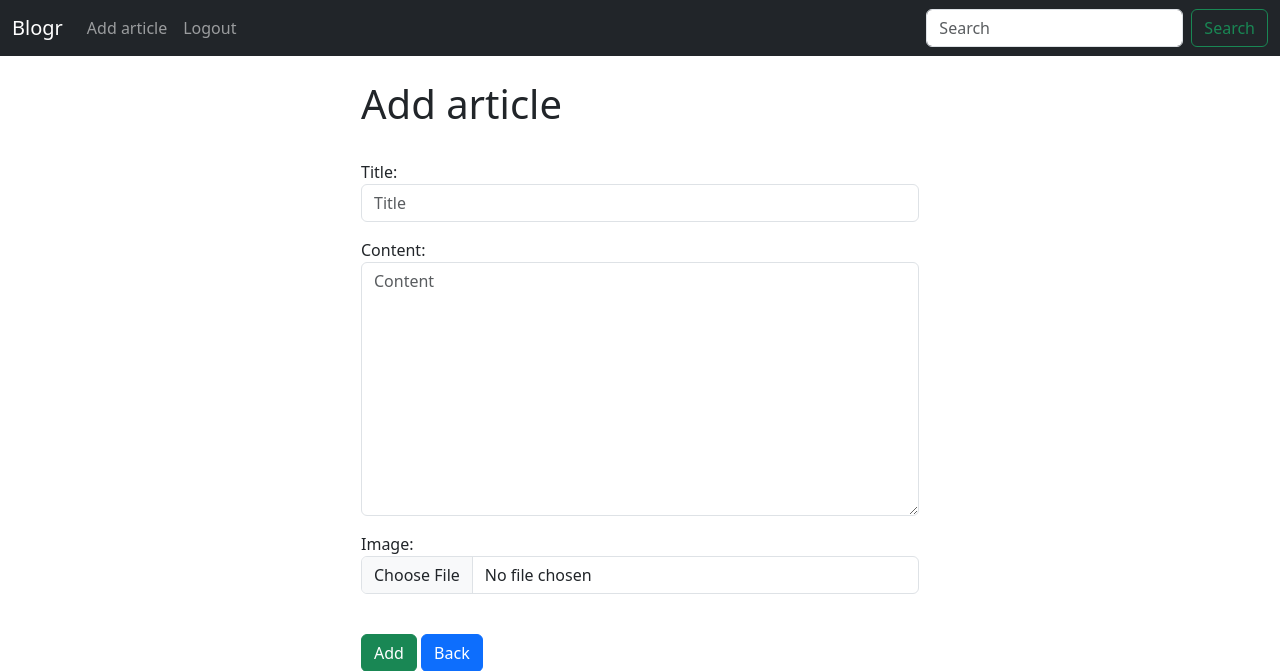
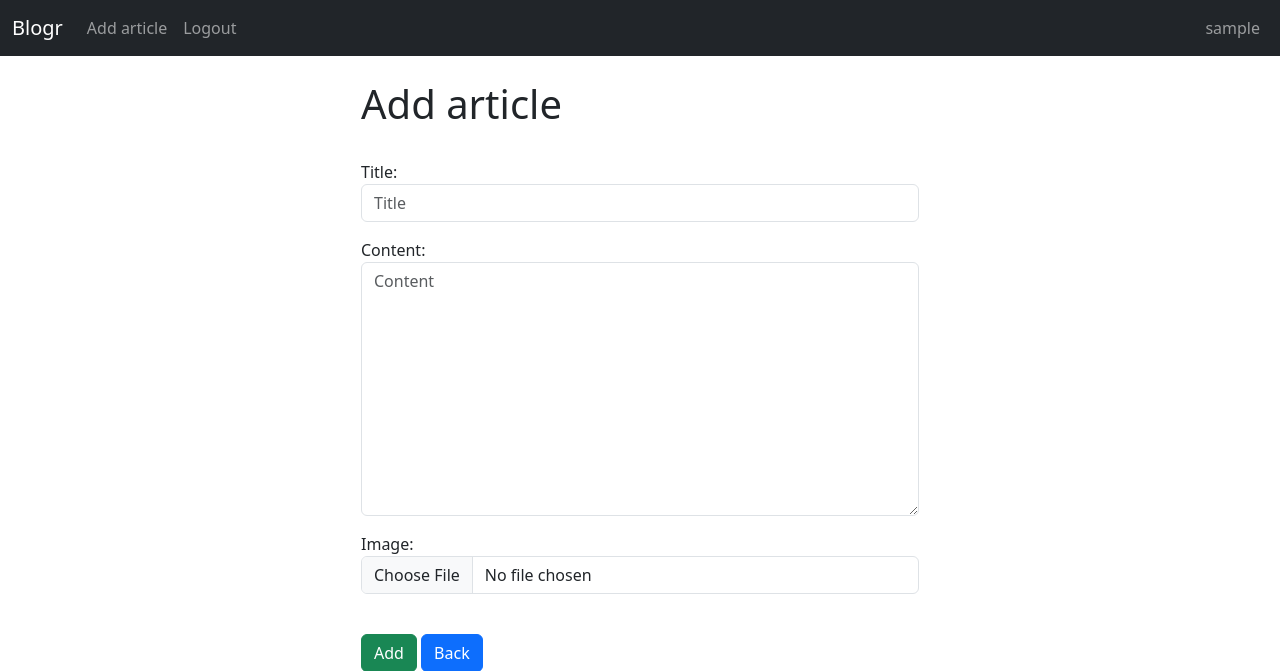
Before and after one commit to PatriceAlan/Blogr, a Django app: page /add_article/ in a window 1280 px wide. Shown: the top 671 px of the page. Run offline with Django 4.2, Linux system fonts and the light colour scheme; the visitor is signed in with stand-in values (Sample User, id 1).

Commit message:
Navbar display modification

```diff
--- a/blog/website/templates/navbar.html
+++ b/blog/website/templates/navbar.html
@@ -6,36 +6,37 @@
       </button>
       <div class="collapse navbar-collapse" id="navbarSupportedContent">
         <ul class="navbar-nav me-auto mb-2 mb-lg-0">
-
             {% if user.is_authenticated %}
-
             <li class="nav-item">
                 <a class="nav-link" href="{% url 'add_article' %}">Add article</a>
             </li>
-
             <li class="nav-item">
                 <a class="nav-link" href="{% url 'logout' %}">Logout</a>
             </li>
-
+            {% endif %}
+        </ul>
+        <ul class="navbar-nav ml-auto">
+            {% if user.is_authenticated %}
+            <li class="nav-item">
+                <span class="navbar-text me-2">{{ user.username }}</span>
+            </li>
             {% else %}
-
             <li class="nav-item">
                 <a class="nav-link" href="{% url 'register' %}">Register</a>
             </li>
-
             <li class="nav-item">
                 <a class="nav-link" href="{% url 'home' %}">Login</a>
             </li>
             {% endif %}
         </ul>
 
-        {% if user.is_authenticated %}
+        <!-- {% if user.is_authenticated %}
         <form class="d-flex" action="" method="GET">
           <input class="form-control me-2" type="search" placeholder="Search" name="search_query" aria-label="Search">
           <button class="btn btn-outline-success" type="submit">Search</button>
         </form>
 
-        {% endif %}
+        {% endif %} -->
 
       </div>
     </div>
```
Lines whose indentation alone changed are shown as unchanged.
